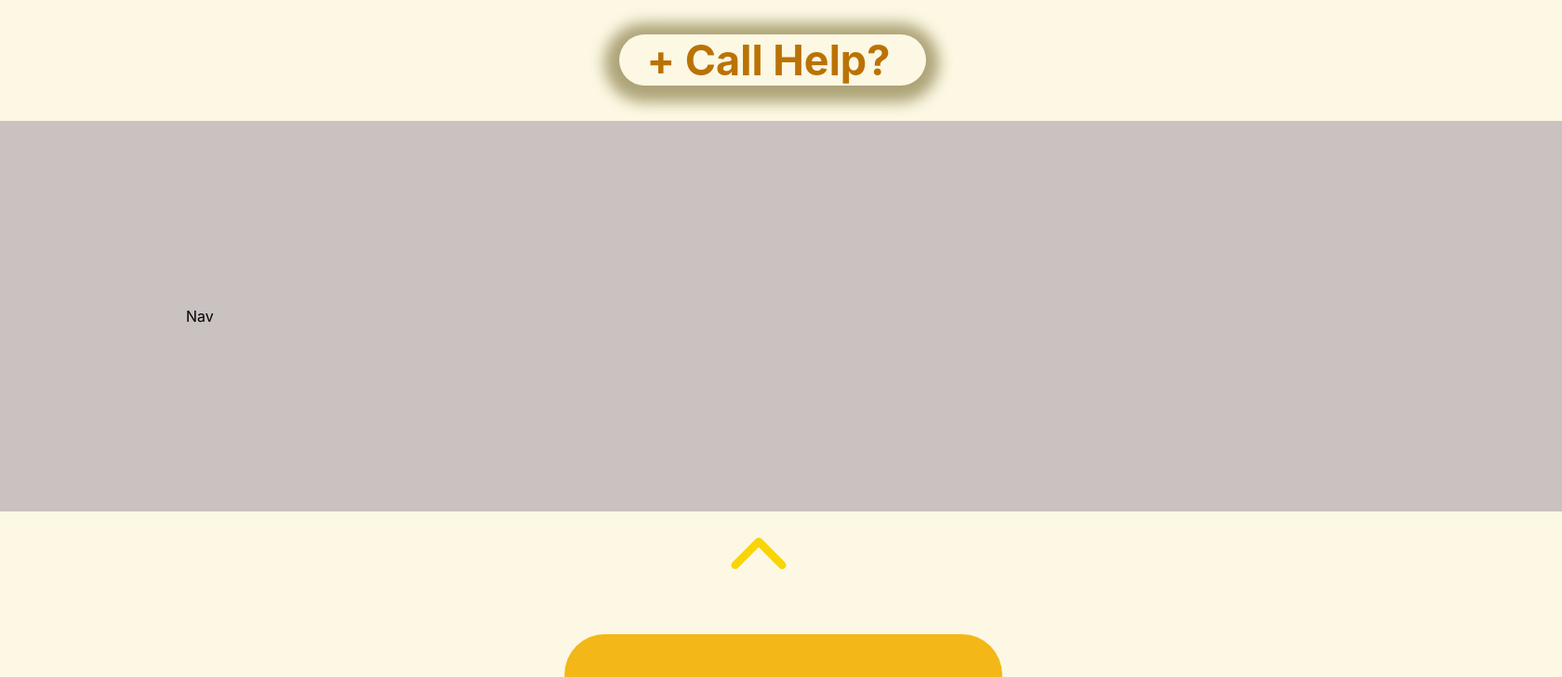
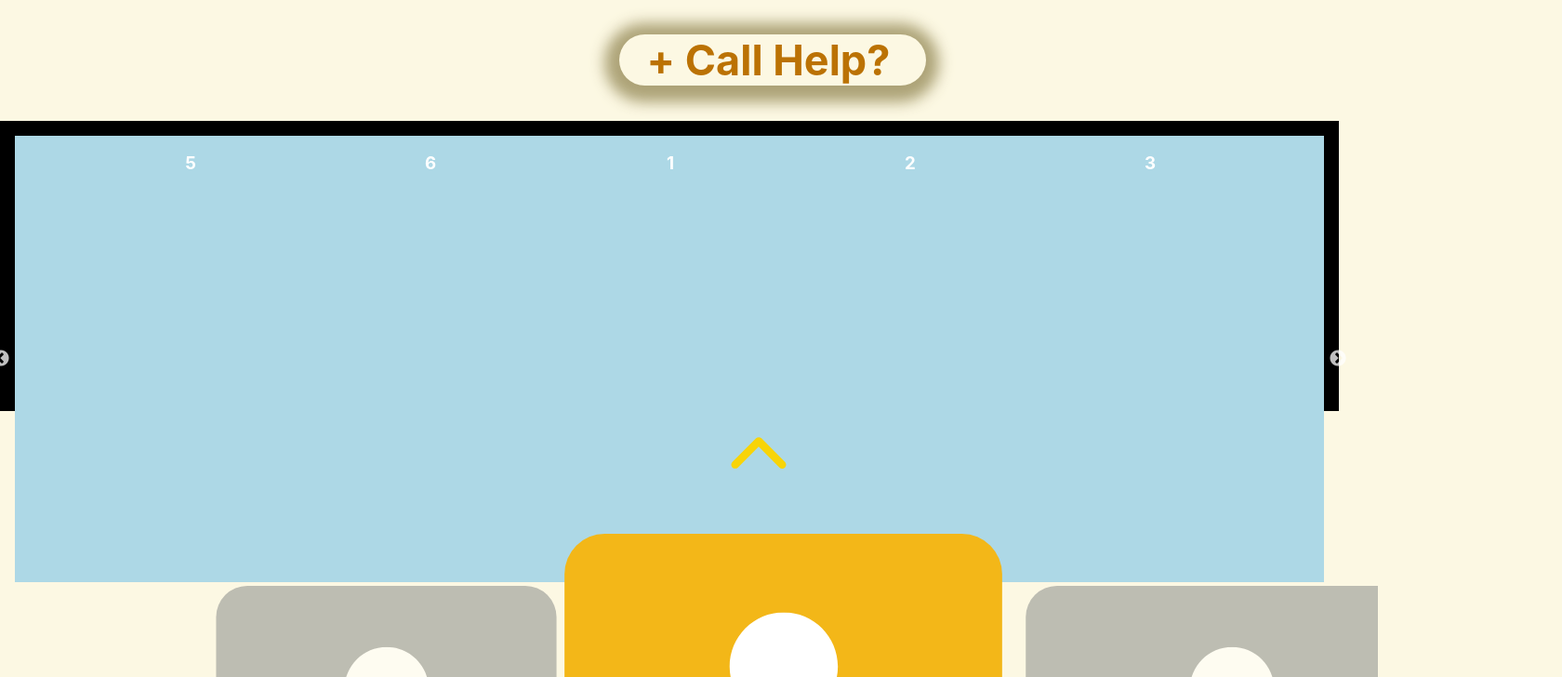
Before and after one commit to sallydough/garden-loft-final, a React (Create React App) app: page / in a window 1280 px wide. Shown: the top 728 px of the page at 93% size, 1680 px wide, since content can reach past the window. Built offline with nearby package versions, Linux system fonts and the light colour scheme.

Commit message:
change nav

```diff
--- a/package.json
+++ b/package.json
@@ -14,6 +14,7 @@
     "react-scripts": "5.0.1",
     "react-slick": "^0.29.0",
     "slick-carousel": "^1.8.1",
+    "styled-components": "^6.1.1",
     "web-vitals": "^2.1.4"
   },
   "scripts": {
--- a/src/App.css
+++ b/src/App.css
@@ -1,5 +1,5 @@
 .App {
   text-align: center;
   margin: auto;
-  width: 90%;
+  width: 100%;
 }
--- a/src/components/Nav/Nav.js
+++ b/src/components/Nav/Nav.js
@@ -1,11 +1,42 @@
 import React from 'react'
+import Slider from "react-slick";
 import './nav.css'
 
 const Nav = () => {
+
+  const settings = {
+    className: "center",
+    centerMode: true,
+    infinite: true,
+    centerPadding: "60px",
+    slidesToShow: 5,
+    speed: 500
+  };
+
   return (
-    <section id="nav">
-      Nav
-    </section>
+
+    <div className="carousel-1">
+      <Slider {...settings}>
+      <div className="box">
+        <h3>1</h3>
+      </div>
+      <div className="box">
+        <h3>2</h3>
+      </div>
+      <div className="box">
+        <h3>3</h3>
+      </div>
+      <div className="box">
+        <h3>4</h3>
+      </div>
+      <div className="box">
+        <h3>5</h3>
+      </div>
+      <div className="box">
+        <h3>6</h3>
+      </div>
+      </Slider>
+    </div>
   )
 }
 
--- a/src/components/Nav/nav.css
+++ b/src/components/Nav/nav.css
@@ -1,5 +1,25 @@
-#nav {
-  background-color: rgb(202, 193, 193);
-  padding: 200px;
-  width: 100%;
+@import "~slick-carousel/slick/slick.css";
+@import "~slick-carousel/slick/slick-theme.css";
+
+
+
+.carousel-1 {
+  padding: 1rem;
+  background-color: #000;
+  color: #fff;
+  height: 35vh;
+  width: 110%;
 }
+
+.box {
+  background-color: lightblue;
+  height: 30rem;
+}
+
+.box h3 {
+  text-align: center;
+}
+
+.slick-slide div{
+  margin: 0 2rem;
+}
--- a/src/index.css
+++ b/src/index.css
@@ -1,5 +1,6 @@
 body {
   margin: 0;
+  width: 100%;
   background-color: #FCF8E3;
   font-family: -apple-system, BlinkMacSystemFont, 'Segoe UI', 'Roboto', 'Oxygen',
     'Ubuntu', 'Cantarell', 'Fira Sans', 'Droid Sans', 'Helvetica Neue',
```
Also changed, not shown: 1 other file (tests, documents, lock files or other folders).
